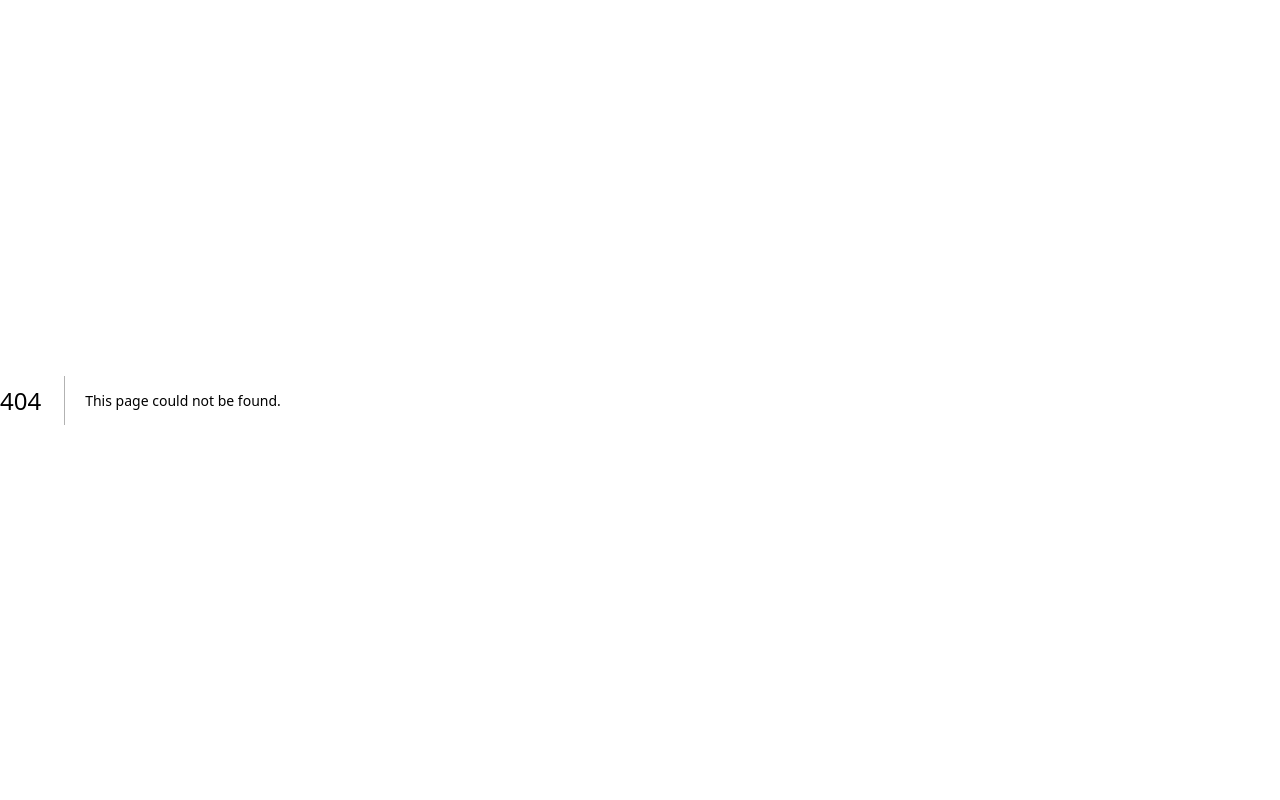
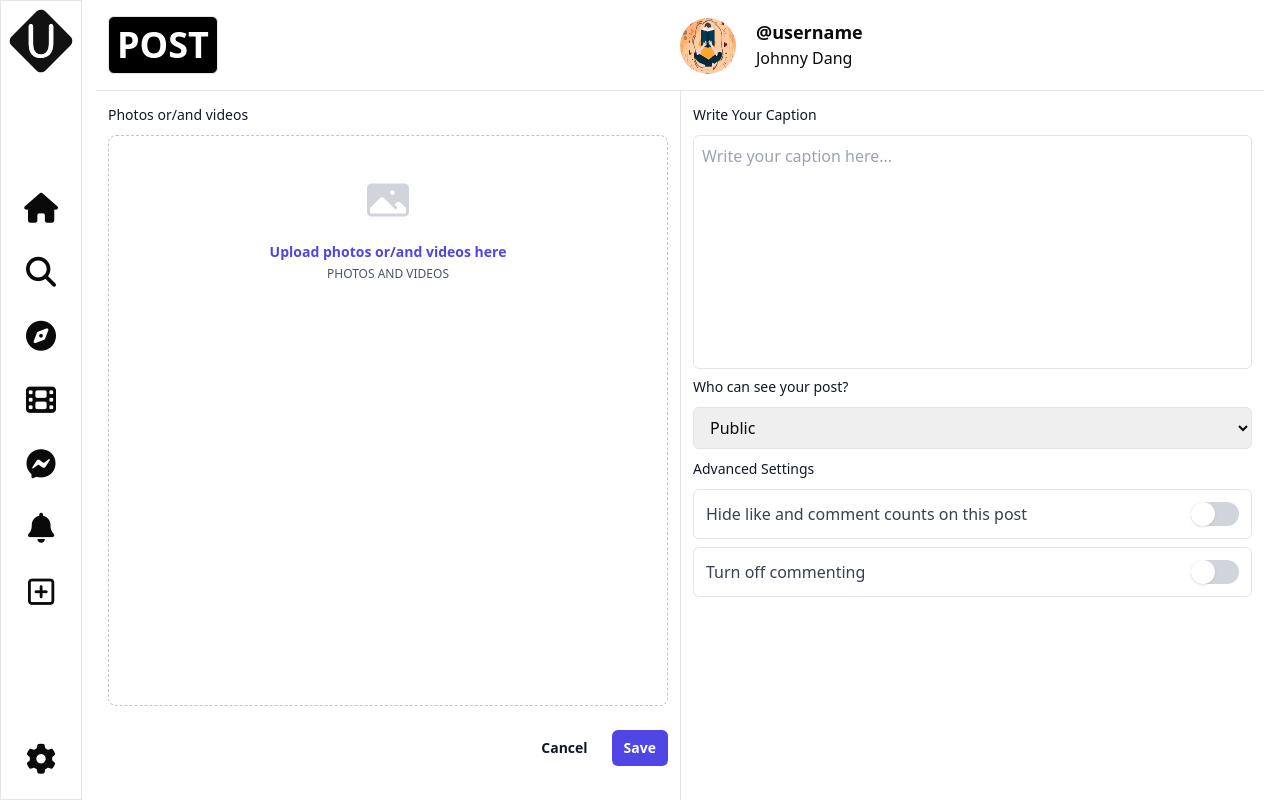
Before and after one commit to v06012005/UNIFY, a Next.js app in the folder frontend/: page /post in a window 1280 px wide. Before the commit this address had no page. Built offline with nearby package versions, Linux system fonts and the light colour scheme.

Commit message:
Post (#29)
* fix sidebar

* intial code for post page

* updates on post page

* fix sidebar and post reaction

* intial code for post page

* fix conflicts

* fix message

* intial code for post page

* updates on post page

* fix conflicts

```diff
--- a/frontend/app/(pages)/messages/page.jsx
+++ b/frontend/app/(pages)/messages/page.jsx
@@ -123,32 +123,6 @@ const Page = () => {
             </div>
           </div>
           <hr className=" border-1 border-gray-800" />
-          <h2 className="text-center m-3">23:48, 20/01/2025</h2>
-          <div className="h-[520] overflow-y-auto">
-            <div className="m-4 flex">
-              <div className="">
-                <Image
-                  src={avatar}
-                  alt="Avatar"
-                  className="rounded-full w-14 h-14"
-                />
-                <div className="ml-5">
-                  <h4 className="text-lg font-medium truncate w-60">
-                    Lê Tấn Vinh
-                  </h4>
-                  <p className="text-lg text-gray-700 truncate w-40">TanVinh</p>
-                </div>
-              </div>
-              <div className="flex  w-1/3 justify-end text-2xl">
-                <button className="mr-2 p-2 rounded-md hover:bg-gray-200 transition ease-in-out duration-200">
-                  <i className="fa-solid fa-phone "></i>
-                </button>
-                <button className="mr-2 p-2 rounded-md hover:bg-gray-200 transition ease-in-out duration-200">
-                  <i className="fa-solid fa-video"></i>
-                </button>
-              </div>
-            </div>
-            <hr className=" border-1 border-gray-800" />
           <div className="h-[540] overflow-y-auto">
             <h2 className="text-center m-3">23:48, 20/01/2025</h2>
             <div className="m-4 flex">
@@ -243,7 +217,7 @@ const Page = () => {
               </div>
             </div>
           </div>
-          </div>
+
 
           <div className="flex items-center bg-gray-800 text-white p-3 rounded-3xl w-full justify-center">
             <Image
--- /dev/null
+++ b/frontend/app/(pages)/post/page.jsx
@@ -0,0 +1,89 @@
+import avatar from '@/public/images/test1.png'
+import Image from 'next/image'
+import { PhotoIcon, UserCircleIcon } from '@heroicons/react/24/solid'
+import SimpleTextEditor from '@/components/global/SimpleTextEditor'
+import ToggleButton from '@/components/global/ToggleButton'
+
+const User = () => {
+    return (
+        <div className='flex mb-4 w-full my-auto'>
+            <Image src={avatar} alt='Avatar' className='rounded-full w-14 h-14' />
+            <div className="ml-5">
+                <p className='my-auto text-lg font-bold'>@username</p>
+                <p className="my-auto">Johnny Dang</p>
+            </div>
+        </div>
+    )
+}
+
+const Page = () => {
+    return (
+        <div className='h-screen'>
+            <div className='flex flex-col h-full px-4'>
+                <div className='grid grid-cols-2'>
+                    <h1 className='font-bold text-4xl border rounded-md w-fit p-2 my-4 mx-3 bg-black text-white'>POST</h1>
+                    <User />
+                </div>
+
+                <div className='flex h-full border-t'>
+                    <div className='basis-1/2 p-3'>
+                        <div className="h-full">
+                            <label htmlFor="cover-photo" className="block text-sm/6 font-medium text-gray-900">
+                                Photos or/and videos
+                            </label>
+                            <div className="mt-2 h-5/6 flex justify-center rounded-lg border border-dashed border-gray-900/25 px-6 py-10">
+                                <div className="text-center">
+                                    <PhotoIcon aria-hidden="true" className="mx-auto size-12 text-gray-300" />
+                                    <div className="mt-4 flex text-sm/6 text-gray-600">
+                                        <label
+                                            htmlFor="file-upload"
+                                            className="relative cursor-pointer rounded-md bg-white font-semibold text-indigo-600 focus-within:outline-none focus-within:ring-2 focus-within:ring-indigo-600 focus-within:ring-offset-2 hover:text-indigo-500"
+                                        >
+                                            <span>Upload photos or/and videos here</span>
+                                            <input id="file-upload" multiple name="file-upload" type="file" className="sr-only" />
+                                        </label>
+                                    </div>
+                                    <p className="text-xs/5 text-gray-600">PHOTOS AND VIDEOS</p>
+                                </div>
+                            </div>
+                            <div className="mt-6 flex items-center justify-end gap-x-6">
+                                <button type="button" className="text-sm/6 font-semibold text-gray-900">
+                                    Cancel
+                                </button>
+                                <button
+                                    type="submit"
+                                    className="rounded-md bg-indigo-600 px-3 py-2 text-sm font-semibold text-white shadow-xs hover:bg-indigo-500 focus-visible:outline-2 focus-visible:outline-offset-2 focus-visible:outline-indigo-600"
+                                >
+                                    Save
+                                </button>
+                            </div>
+                        </div>
+
+                    </div>
+                    <div className='basis-1/2 border-l p-3 overflow-y-scroll no-scrollbar'>
+                        <div>
+                            <p className="text-sm/6 font-medium text-gray-900">Write Your Caption</p>
+                            <textarea name="caption" style={{ resize: 'none' }} id="caption" placeholder='Write your caption here...' className='w-full p-2 border rounded-md mt-2' cols="30" rows="9"></textarea>
+                        </div>
+                        <div>
+                            <p className="text-sm/6 font-medium text-gray-900 mb-2">Who can see your post?</p>
+                            <select className='border w-full pl-3 py-2 rounded-md' name="audience" id="audience">
+                                <option value="public">Public</option>
+                                <option value="private">Private</option>
+                            </select>
+                        </div>
+                        <div>
+                            <p className="text-sm/6 font-medium text-gray-900 my-2">Advanced Settings</p>
+                            <div>
+                                <ToggleButton className='text-md' description={`Hide like and comment counts on this post`} />
+                                <ToggleButton className='text-md' description={`Turn off commenting`} />
+                            </div>
+                        </div>
+                    </div>
+                </div>
+            </div>
+        </div>
+    )
+}
+
+export default Page;
```
Lines whose indentation alone changed are shown as unchanged.
